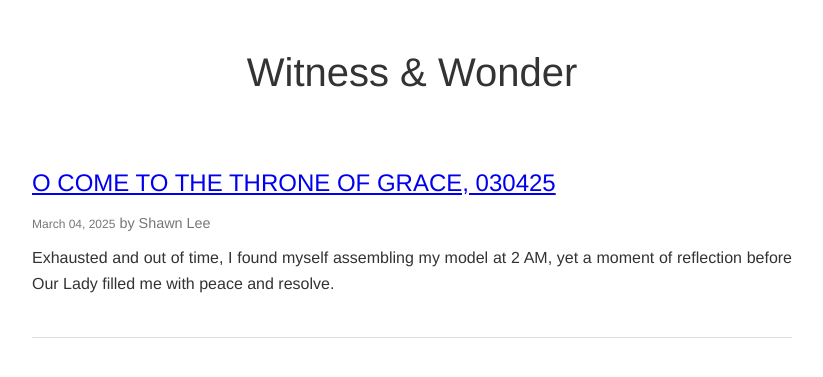
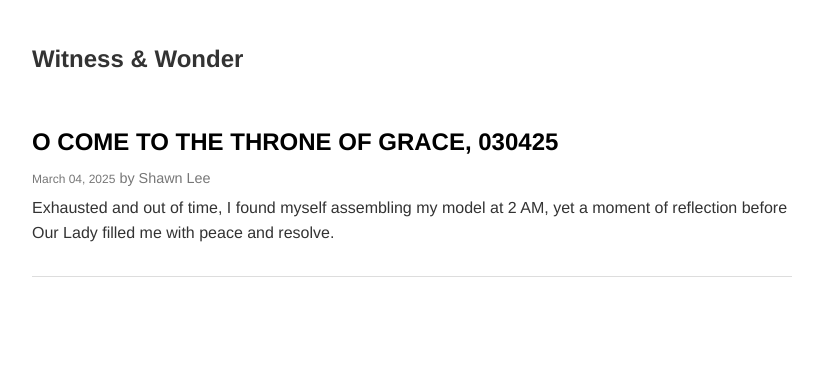
Before and after one commit to witness-and-wonder/witness-and-wonder.github.io, a Jekyll site: the page built from index.md, in a window 1280 px wide. Shown: the top 377 px of the page, without its empty margins (228-1051 px from the left). Built offline with Jekyll 4.4.1, drawn with Linux system fonts in a browser that asks for light colours.

Commit message:
change styling

```diff
--- a/_config.yml
+++ b/_config.yml
@@ -1,6 +1,5 @@
 title: Witness & Wonder
 description: A collection of inspiring testimonies
-theme: minima
 
 # Build settings
 plugins:
--- a/assets/css/style.css
+++ b/assets/css/style.css
@@ -12,6 +12,7 @@ body {
     color: #333;
     background-color: #fff;
     padding: 20px;
+    text-align: left;
 }
 
 .container {
@@ -20,30 +21,41 @@ body {
     padding: 20px;
 }
 
-/* Headings */
+/* Headings - same font size, differentiated by boldness */
 h1,
 h2,
 h3 {
-    font-weight: normal;
-    margin-bottom: 10px;
+    font-size: 1.5em;
+    margin-bottom: 5px;
+}
+
+h1 {
+    font-weight: 700;
+}
+h2 {
+    font-weight: 600;
+}
+h3 {
+    font-weight: 500;
 }
 
 /* Paragraphs */
 p {
-    margin-bottom: 20px;
-    text-align: justify;
+    margin-bottom: 15px;
+    text-align: left;
 }
 
 /* Header (Site Title) */
 .header {
-    text-align: center;
-    margin-bottom: 40px;
+    text-align: left;
+    margin-bottom: 30px;
 }
 
 /* Home Page Styles */
 .home .page-title {
-    font-size: 2.5em;
-    margin-bottom: 20px;
+    font-size: 1.5em;
+    margin-bottom: 15px;
+    font-weight: 700;
 }
 
 .post-list {
@@ -52,7 +64,7 @@ p {
 
 .post-card {
     border-bottom: 1px solid #ddd;
-    padding: 20px 0;
+    padding: 15px 0;
     display: flex;
     flex-wrap: wrap;
 }
@@ -60,7 +72,7 @@ p {
 .post-thumbnail {
     width: 100%;
     max-width: 200px;
-    margin-right: 20px;
+    margin-right: 15px;
 }
 
 .post-thumbnail img {
@@ -74,17 +86,18 @@ p {
 
 .post-title {
     font-size: 1.5em;
-    margin-bottom: 10px;
+    margin-bottom: 5px;
+    font-weight: 700;
 }
 
 .post-meta {
     font-size: 0.9em;
     color: #777;
-    margin-bottom: 10px;
+    margin-bottom: 5px;
 }
 
 .post-tags {
-    margin-bottom: 10px;
+    margin-bottom: 5px;
 }
 
 .post-tags span {
@@ -98,16 +111,29 @@ p {
 
 /* Post Page Styles */
 .post-page .post-title {
-    font-size: 2em;
-    margin-bottom: 10px;
+    font-size: 1.5em;
+    margin-bottom: 5px;
+    font-weight: 700;
 }
 
 .post-page .post-meta {
-    margin-bottom: 20px;
+    margin-bottom: 15px;
 }
 
 .post-page .post-body {
     line-height: 1.8;
+}
+
+/* Link Styling - bold by default */
+a {
+    color: #000;
+    text-decoration: none;
+    font-weight: bold;
+}
+
+a:visited {
+    color: #666;
+    font-weight: bold;
 }
 
 /* Responsive Adjustments */
```
